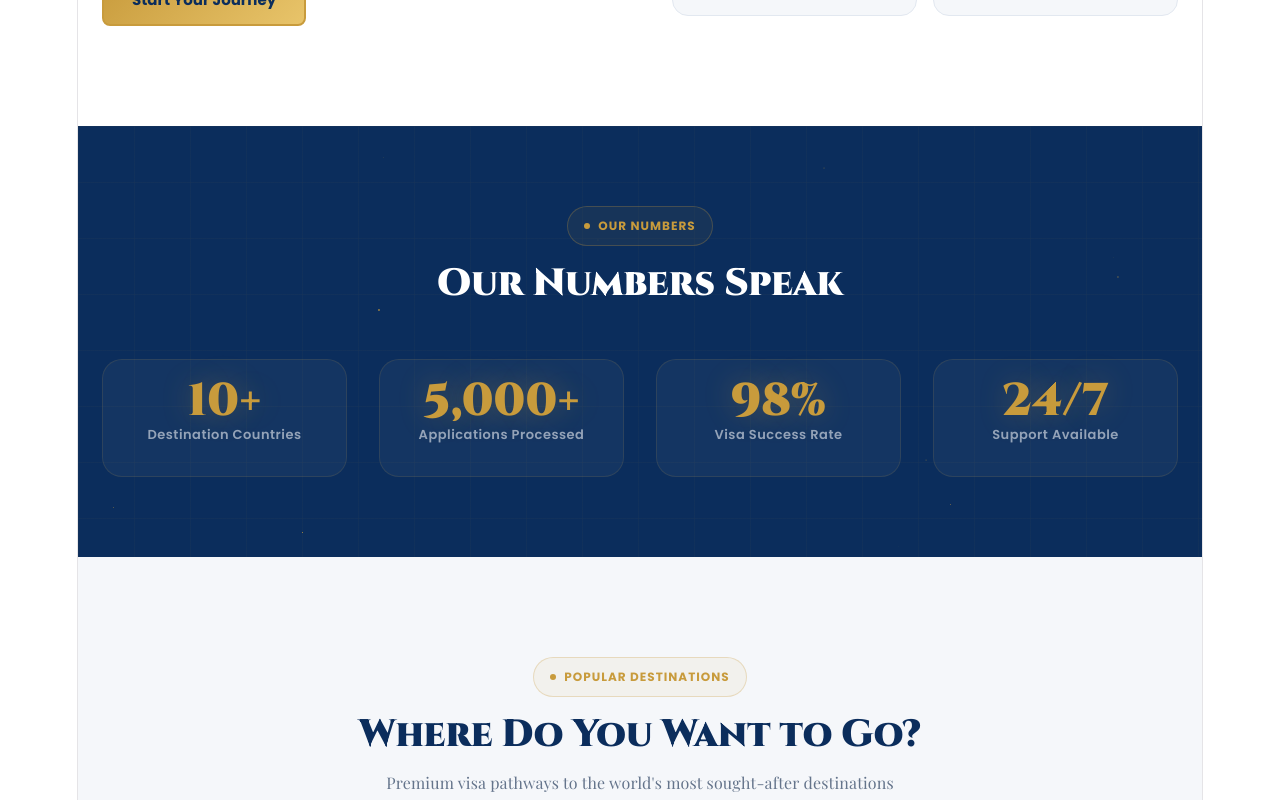
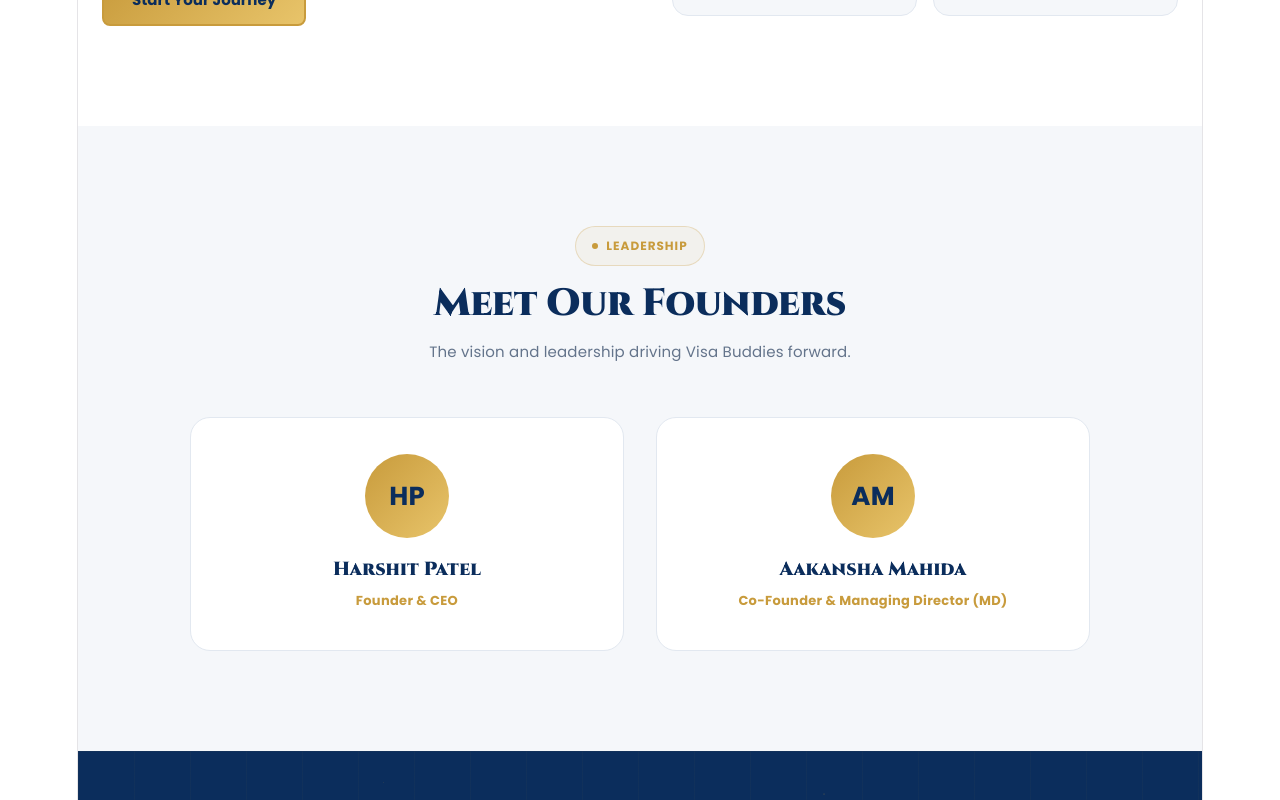
Before and after one commit to hetpatel79/visa-buddies, a React (Vite) app: page / in a window 1280 px wide. Shown: the part 3520-4320 px from the top of the page. Built offline with nearby package versions, Linux system fonts and the light colour scheme.

Commit message:
Add Founders/Leadership section with Harshit Patel (CEO) and Aakansha Mahida (Co-Founder & MD)

```diff
--- a/src/App.jsx
+++ b/src/App.jsx
@@ -573,6 +573,34 @@
         </div>
       </section>
 
+      {/* ── FOUNDERS ── */}
+      <section style={{ padding: "100px 24px", background: C.silver }}>
+        <div style={{ maxWidth: 900, margin: "0 auto" }}>
+          <Reveal style={{ textAlign: "center", marginBottom: 52 }}>
+            <Label>Leadership</Label>
+            <h2 style={{ ...SH, fontSize: 38, fontWeight: 900, color: C.navy, marginBottom: 12 }}>Meet Our Founders</h2>
+            <p style={{ fontSize: 15, color: C.slate, maxWidth: 560, margin: "0 auto" }}>The vision and leadership driving Visa Buddies forward.</p>
+          </Reveal>
+          <div style={{ display: "grid", gridTemplateColumns: "1fr 1fr", gap: 32 }} className="g2">
+            {[
+              { name: "Harshit Patel", role: "Founder & CEO", av: "HP" },
+              { name: "Aakansha Mahida", role: "Co-Founder & Managing Director (MD)", av: "AM" },
+            ].map((f, i) => (
+              <Reveal key={f.name} delay={i * 0.1}>
+                <motion.div whileHover={{ y: -6, boxShadow: `0 16px 40px ${C.gold}22`, borderColor: C.gold }}
+                  style={{ background: C.white, borderRadius: 20, padding: "36px 28px", border: `1px solid ${C.border}`, textAlign: "center", transition: "all .25s" }}>
+                  <div style={{ width: 84, height: 84, borderRadius: "50%", background: `linear-gradient(135deg,${C.gold},${C.goldL})`, display: "flex", alignItems: "center", justifyContent: "center", fontSize: 26, fontWeight: 800, color: C.navy, margin: "0 auto 18px" }}>
+                    {f.av}
+                  </div>
+                  <div style={{ ...SH, fontSize: 19, fontWeight: 800, color: C.navy, marginBottom: 6 }}>{f.name}</div>
+                  <div style={{ fontSize: 13, color: C.gold, fontWeight: 700, letterSpacing: ".3px" }}>{f.role}</div>
+                </motion.div>
+              </Reveal>
+            ))}
+          </div>
+        </div>
+      </section>
+
       {/* ── STATS ── */}
       <section style={{ padding: "80px 24px", background: C.navy, position: "relative", overflow: "hidden" }}>
         <Stars count={20} />
```
